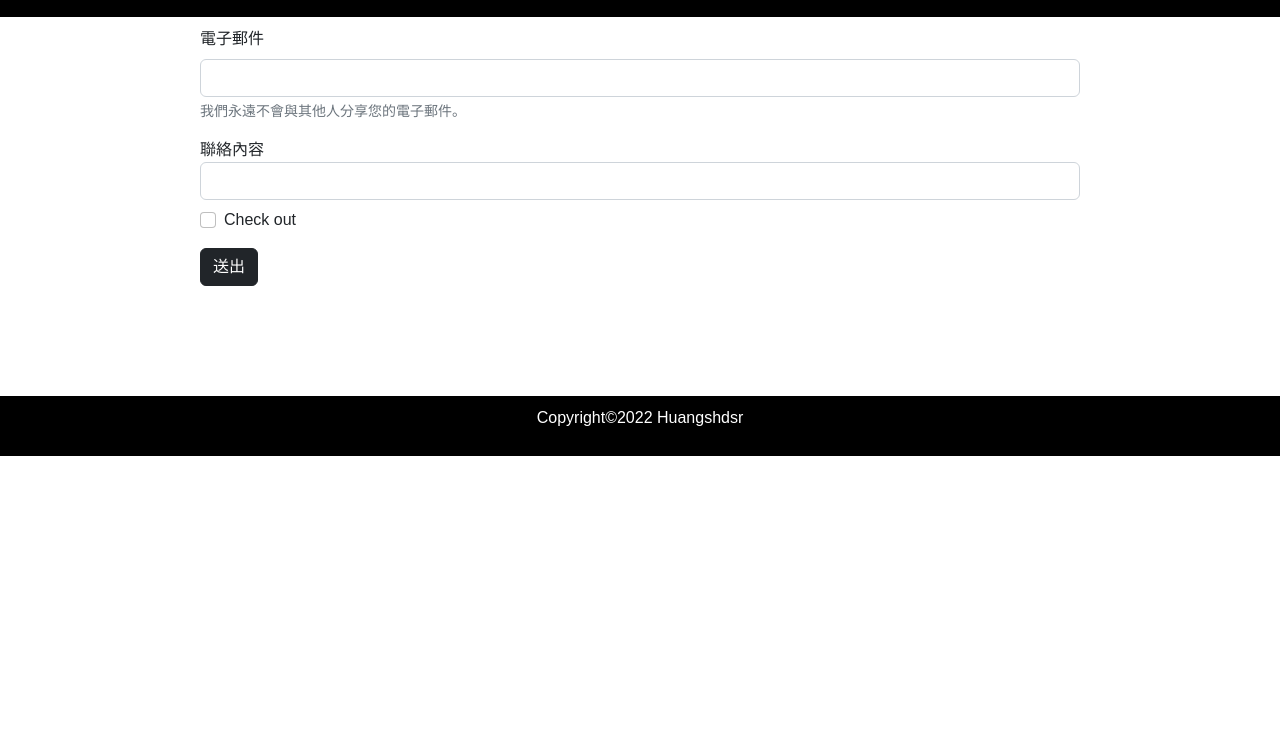
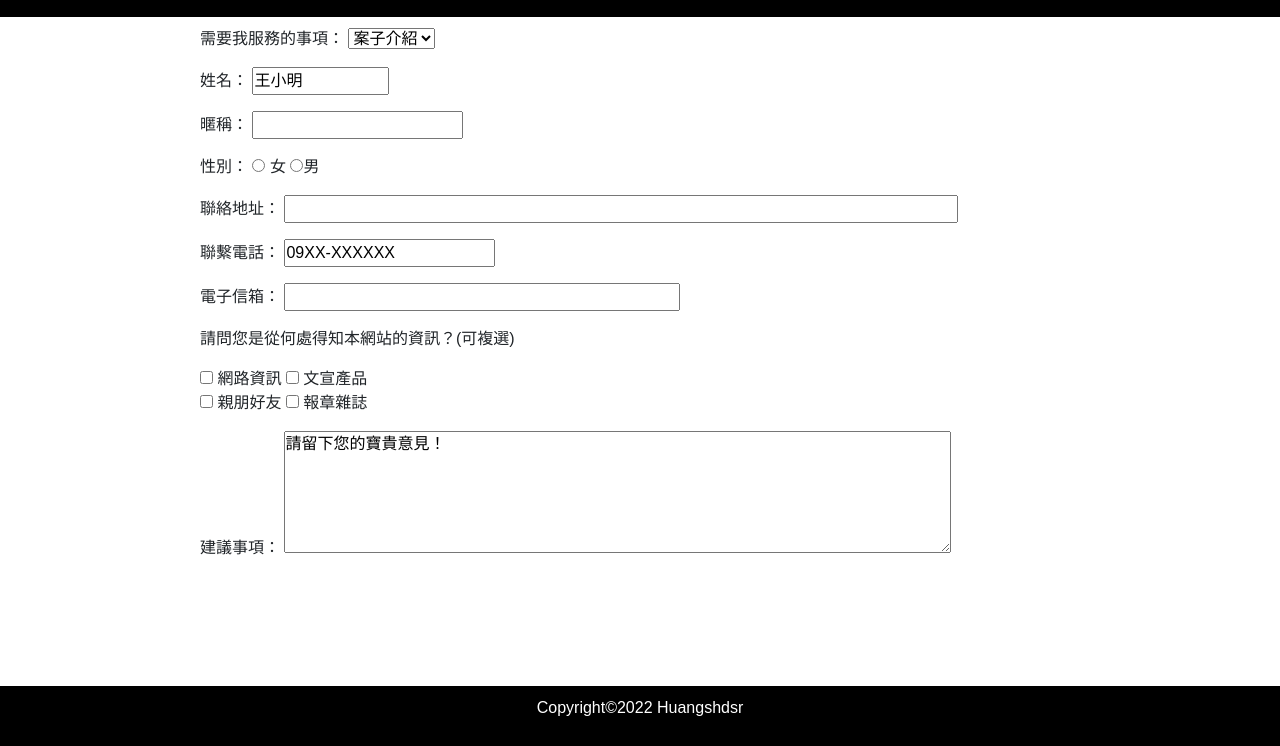
Before and after one commit to Huangshdsr/test-works, a plain HTML site: page contact.html in a window 1280 px wide. Shown: the part 79-825 px from the top of the page. Before the commit the page ends 800 px from the top, so only its background shows below. Drawn offline with nearby package versions, Linux system fonts and the light colour scheme.

Commit message:
Add files via upload

```diff
--- a/contact.html
+++ b/contact.html
@@ -35,23 +35,80 @@
 <!-- 內容 -->
     <main>
        <div class="contact-main">
-               <div class="mb-3">
-                 <label for="exampleInputEmail1" class="form-label">電子郵件</label>
-                 <input type="email" class="form-control" id="exampleInputEmail1" aria-describedby="emailHelp">
-                 <div id="emailHelp" class="form-text">我們永遠不會與其他人分享您的電子郵件。</div>
-               </div>
-               <div class聯絡內容
-                 <label for="exampleInputPassword1" class="form-label">聯絡內容</label>
-                 <input type="password" class="form-control" id="exampleInputPassword1">
-               </div>
-               <div class="mb-3 form-check">
-                 <input type="checkbox" class="form-check-input" id="exampleCheck1">
-                 <label class="form-check-label" for="exampleCheck1">Check out</label>
-               </div>
-               <button type="submit" class="btn btn-dark">送出</button>
-             </form>
+        <form>
+          <p>需要我服務的事項：
+              <select name="select" id="select">
+                <option>案子介紹</option>
+                <option>意見回饋</option>
+                <option>朋友聯繫</option>
+                <option>演講邀請</option>
+              </select>
+            </p>
+            <p>
+              <label for="name">姓名：</label>
+              <input name="name" type="text" id="name" value="王小明" size="12" maxlength="8">
+            </p>
+            <p>
+              <label for="account">暱稱：</label>
+              <input type="text" name="account" id="account">
+            </p>
+            <p>性別：
+              <input type="radio" name="sex" id="sex" value="female">
+              <label for="sex">女 </label>
+              <input name="sex" type="radio" value="male"><label for="sex">男 </label>
+            </p>
+            <p>
+              <label for="address">聯絡地址：</label>
+              <input name="address" type="text" id="address" size="70" maxlength="70">
+            </p>
+            <p>
+              <label for="telephone">聯繫電話：</label>
+              <input name="telephone" type="tel" id="telephone" value="09XX-XXXXXX">
+            </p>
+            <p>
+              <label for="email">電子信箱：</label>
+              <input name="email" type="email" id="email" size="40" maxlength="40">
+            </p>
+            <p>請問您是從何處得知本網站的資訊？(可複選)</p>
+            <p>
+              <label>
+                <input type="checkbox" name="getinfo" value="web" id="getinfo_0">
+                網路資訊</label>
+               <label>
+                <input type="checkbox" name="getinfo" value="ad" id="getinfo_1">
+                文宣產品</label>
+              <br>
+              <label>
+                <input type="checkbox" name="getinfo" value="fr" id="getinfo_2">
+                親朋好友</label>
+               <label>
+                <input type="checkbox" name="getinfo" value="book" id="getinfo_3">
+                報章雜誌</label>
+              <br>
+            </p>
+
+            <p>
+              <label for="suggestion">建議事項：</label>
+              <textarea name="suggestion" cols="70" rows="5" id="suggestion">請留下您的寶貴意見！</textarea>
+            </p>
+          </form>
+
+
+
+
+
+
+
+
+
+
+
+
+
+
        </div>
     </main>
+
 
 <!-- 頁尾 -->
     <footer>
```
Also changed, not shown: about.html (+17 -8 lines), index.html (+25 -26 lines), protfolio.html (+2 -2 lines), work01.html (+8 -1 lines), work02.html (+8 -1 lines), work03.html (+9 -2 lines), work04.html (+13 -0 lines), work05.html (+12 -3 lines), work06.html (+8 -3 lines), 1 other file.
